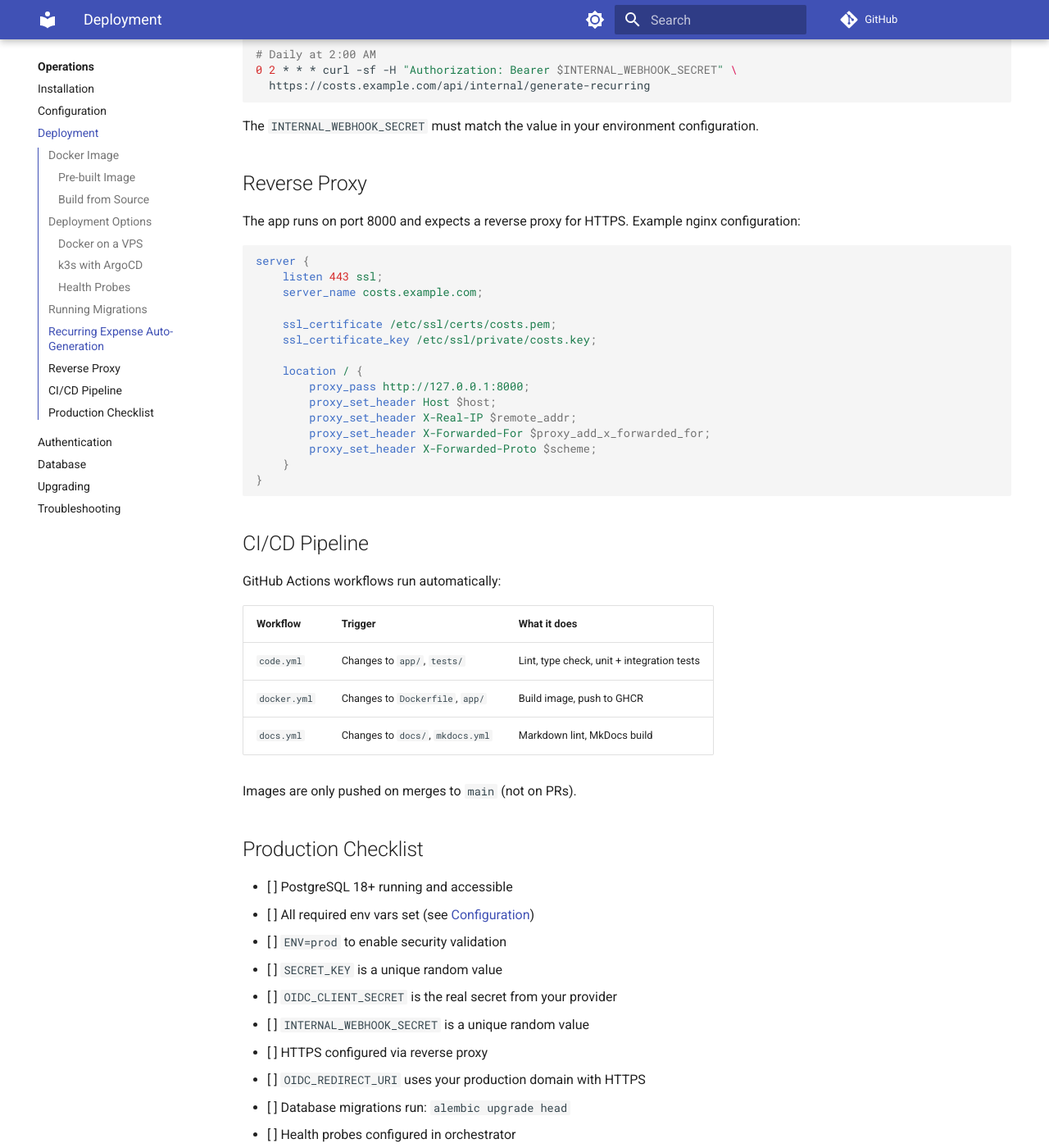
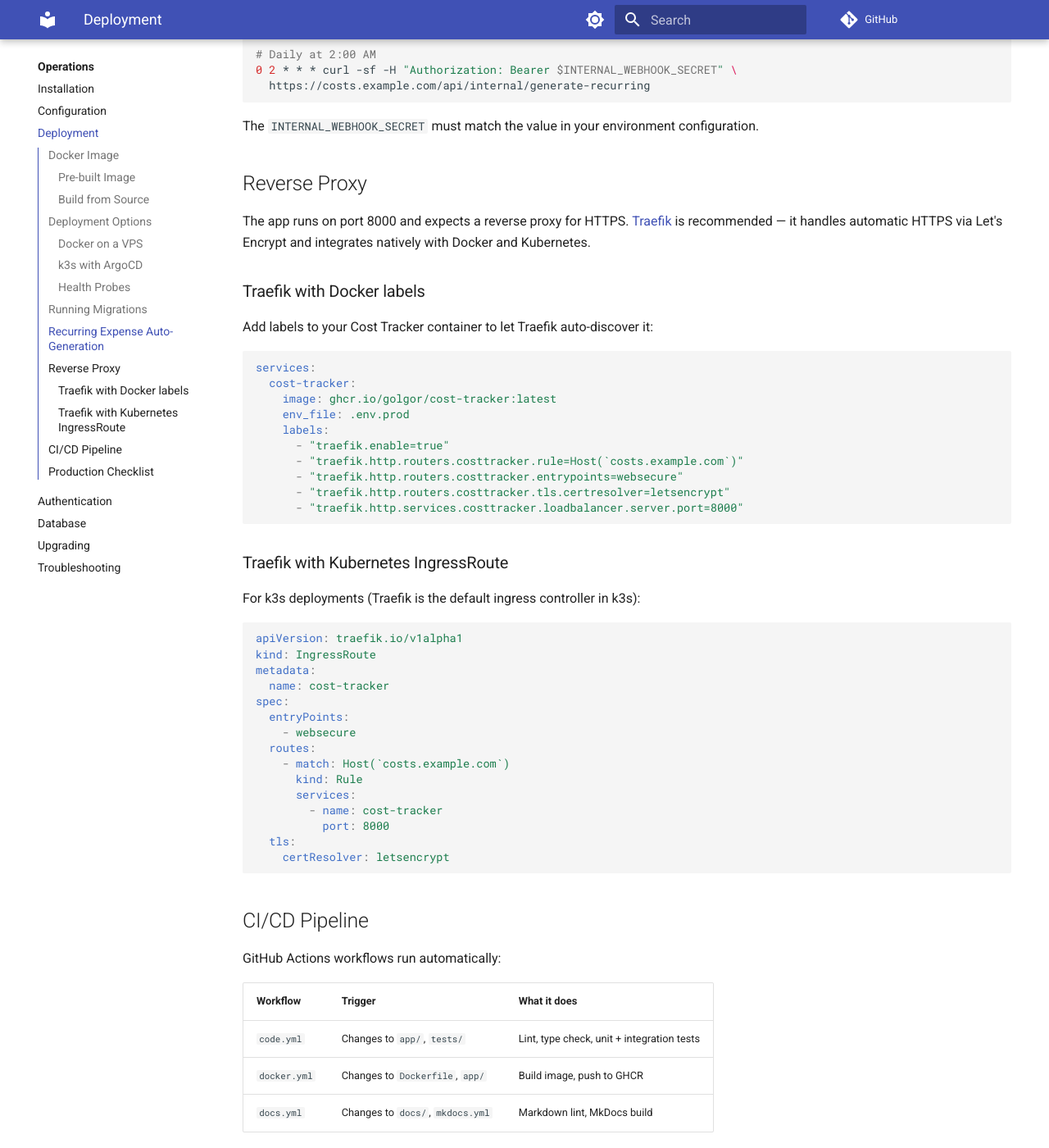
Before and after one commit to golgor/cost-tracker, an MkDocs documentation site: the page built from docs/operations/deployment.md, in a window 1280 px wide and 1400 px high, scrolled down 2808 px. Shown: the whole window at 82% size. Built offline with MkDocs 1.6.1 and Material for MkDocs 9.7.7, drawn with Linux system fonts in a browser that asks for light colours; comment, search, counter and statistics services are not loaded; some of the changed text lies outside the part shown.

Commit message:
Replace nginx with Traefik in deployment docs
Swap reverse proxy examples from nginx to Traefik with Docker labels
and Kubernetes IngressRoute (k3s default ingress controller).

https://claude.ai/code/session_01YbnXhBq8ZiwtoswhpGkSQ8

````diff
--- a/docs/operations/deployment.md
+++ b/docs/operations/deployment.md
@@ -51,7 +51,7 @@ docker run -d \
   ghcr.io/golgor/cost-tracker:latest
 ```
 
-Place behind a reverse proxy (nginx, Caddy, Traefik) for HTTPS termination.
+Place behind a reverse proxy (e.g., [Traefik](https://traefik.io/)) for HTTPS termination.
 
 ### k3s with ArgoCD
 
@@ -122,24 +122,47 @@ The `INTERNAL_WEBHOOK_SECRET` must match the value in your environment configura
 
 ## Reverse Proxy
 
-The app runs on port 8000 and expects a reverse proxy for HTTPS. Example nginx configuration:
+The app runs on port 8000 and expects a reverse proxy for HTTPS. [Traefik](https://traefik.io/)
+is recommended — it handles automatic HTTPS via Let's Encrypt and integrates natively with Docker
+and Kubernetes.
 
-```nginx
-server {
-    listen 443 ssl;
-    server_name costs.example.com;
+### Traefik with Docker labels
 
-    ssl_certificate /etc/ssl/certs/costs.pem;
-    ssl_certificate_key /etc/ssl/private/costs.key;
+Add labels to your Cost Tracker container to let Traefik auto-discover it:
 
-    location / {
-        proxy_pass http://127.0.0.1:8000;
-        proxy_set_header Host $host;
-        proxy_set_header X-Real-IP $remote_addr;
-        proxy_set_header X-Forwarded-For $proxy_add_x_forwarded_for;
-        proxy_set_header X-Forwarded-Proto $scheme;
-    }
-}
+```yaml
+services:
+  cost-tracker:
+    image: ghcr.io/golgor/cost-tracker:latest
+    env_file: .env.prod
+    labels:
+      - "traefik.enable=true"
+      - "traefik.http.routers.costtracker.rule=Host(`costs.example.com`)"
+      - "traefik.http.routers.costtracker.entrypoints=websecure"
+      - "traefik.http.routers.costtracker.tls.certresolver=letsencrypt"
+      - "traefik.http.services.costtracker.loadbalancer.server.port=8000"
+```
+
+### Traefik with Kubernetes IngressRoute
+
+For k3s deployments (Traefik is the default ingress controller in k3s):
+
+```yaml
+apiVersion: traefik.io/v1alpha1
+kind: IngressRoute
+metadata:
+  name: cost-tracker
+spec:
+  entryPoints:
+    - websecure
+  routes:
+    - match: Host(`costs.example.com`)
+      kind: Rule
+      services:
+        - name: cost-tracker
+          port: 8000
+  tls:
+    certResolver: letsencrypt
 ```
 
 ## CI/CD Pipeline
````
